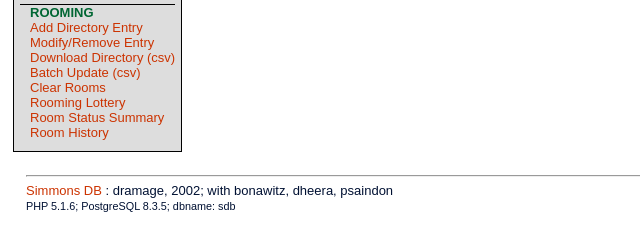
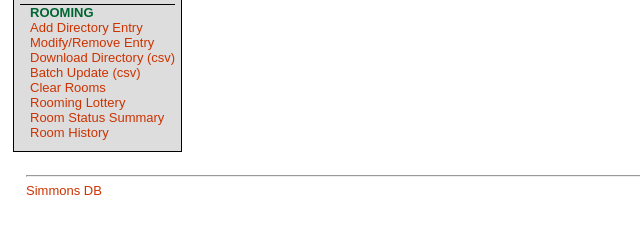
Before and after one commit to simmons-tech/simdb, a Django app: page / in a window 1280 px wide. Shown: the part 632-866 px from the top of the page, without its empty margins (0-640 px from the left). After the commit the page ends 827 px from the top, so only its background shows below. Run offline with Django 3.2, Linux system fonts and the light colour scheme.

```diff
--- a/templates/base.html
+++ b/templates/base.html
@@ -106,13 +106,6 @@
     <div class="footer">
       <hr />
       <a href="https://simmons.mit.edu/sds//users/about.php">Simmons DB</a>
-      : dramage, 2002; with bonawitz, dheera, psaindon
-      <!-- v1.0 written by dramage, 2002 --><br />
-      <span style="font-size: smaller">
-        PHP 5.1.6;
-        PostgreSQL 8.3.5;
-        dbname: sdb
-      </span>
     </div>
   </body>
 </html>
```
Also changed, not shown: requirements.txt (+9 -3 lines), README.md.
